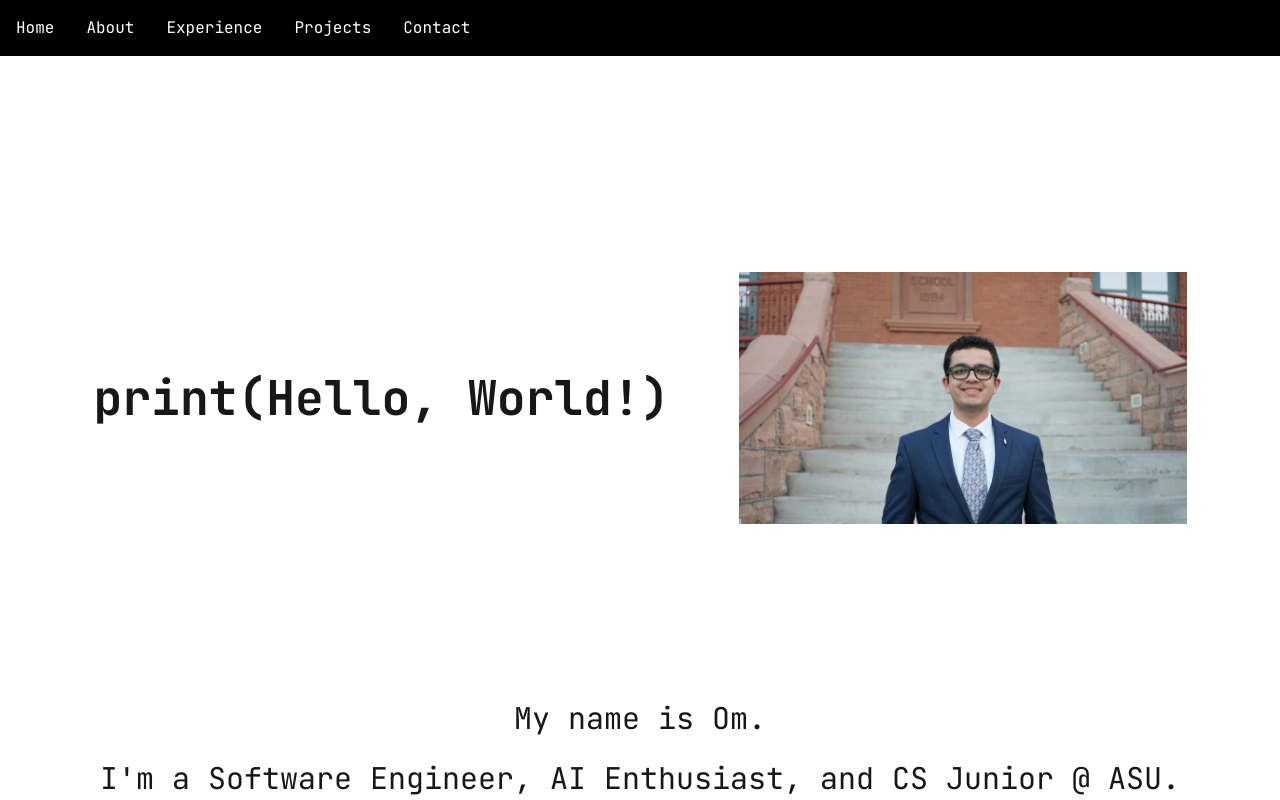
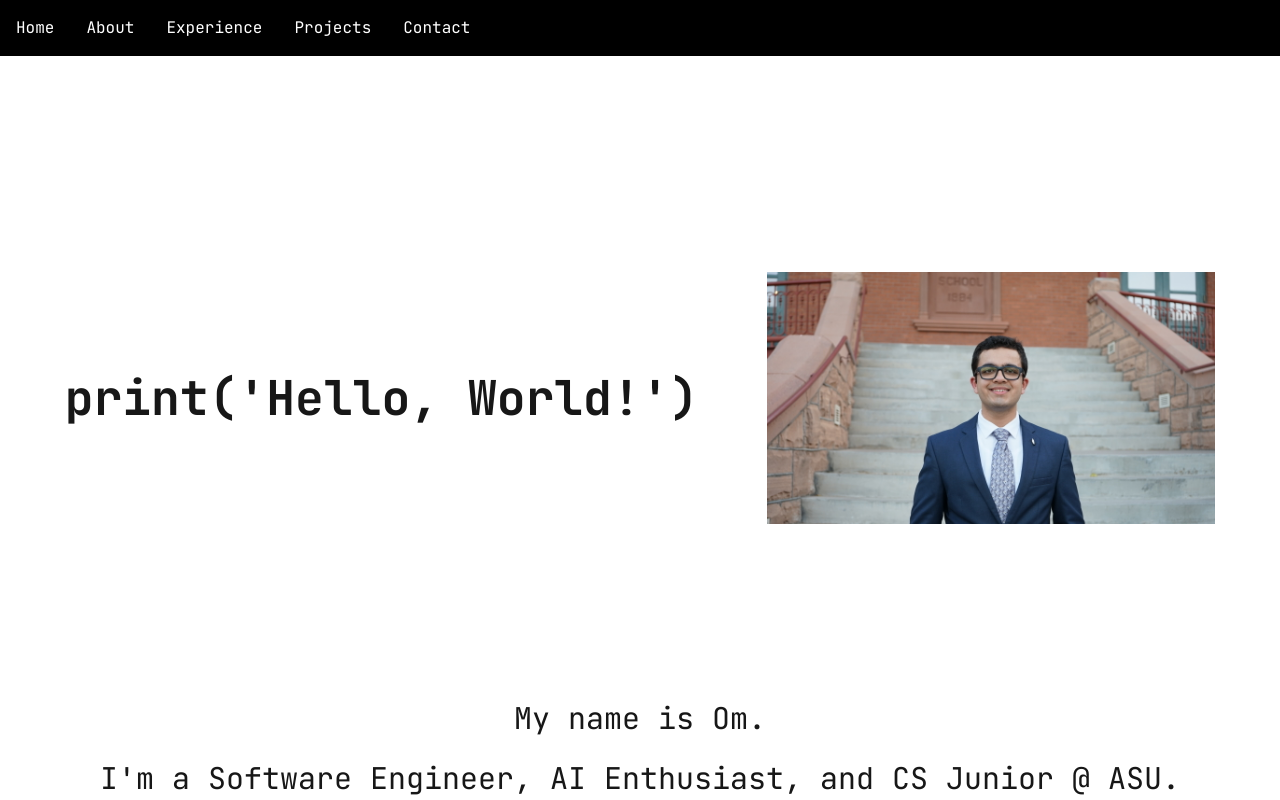
Before and after one commit to omavashia2005/om-portfolio, a Next.js app: page / in a window 1280 px wide. Shown: the top 800 px of the page. Built offline with nearby package versions, Linux system fonts and the light colour scheme.

Commit message:
minor fix

```diff
--- a/src/app/page.js
+++ b/src/app/page.js
@@ -49,7 +49,7 @@ export default function Home() {
       <section  id='home' />
       <main className="p-8 pt-50">
       <section className="flex flex-col md:flex-row items-center justify-center gap-4 p-4">
-      <h1 className="text-3xl md:text-5xl font-bold">{"print(Hello, World!)"}</h1>
+      <h1 className="text-3xl md:text-5xl font-bold">{"print('Hello, World!')"}</h1>
       <h3 className="text-lg md:text-xl caret">|</h3>
       <Image src="/fav.JPG" width={450} height={450} alt="Pic" className="w-full max-w-xs md:max-w-md" />
       </section>
```
